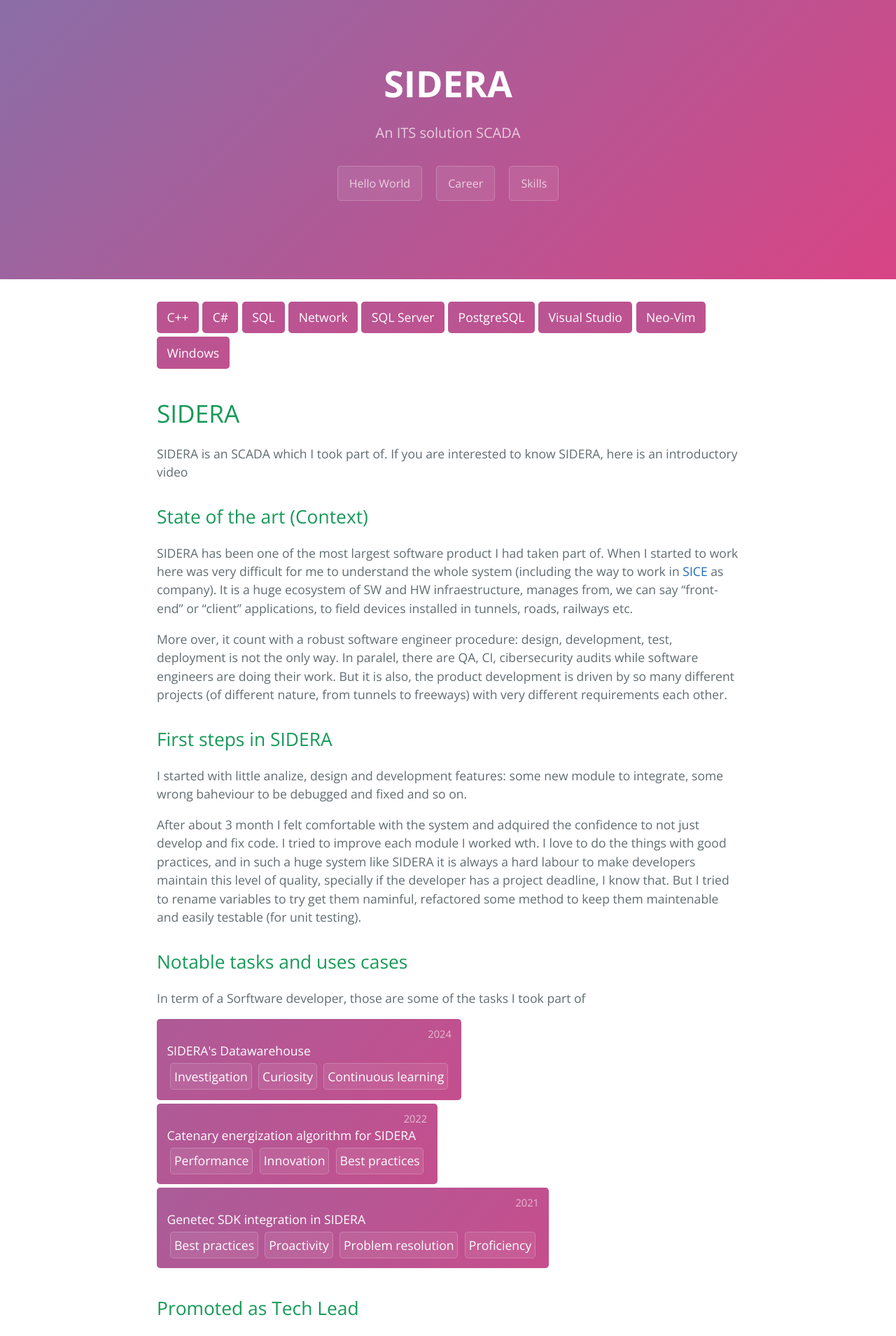
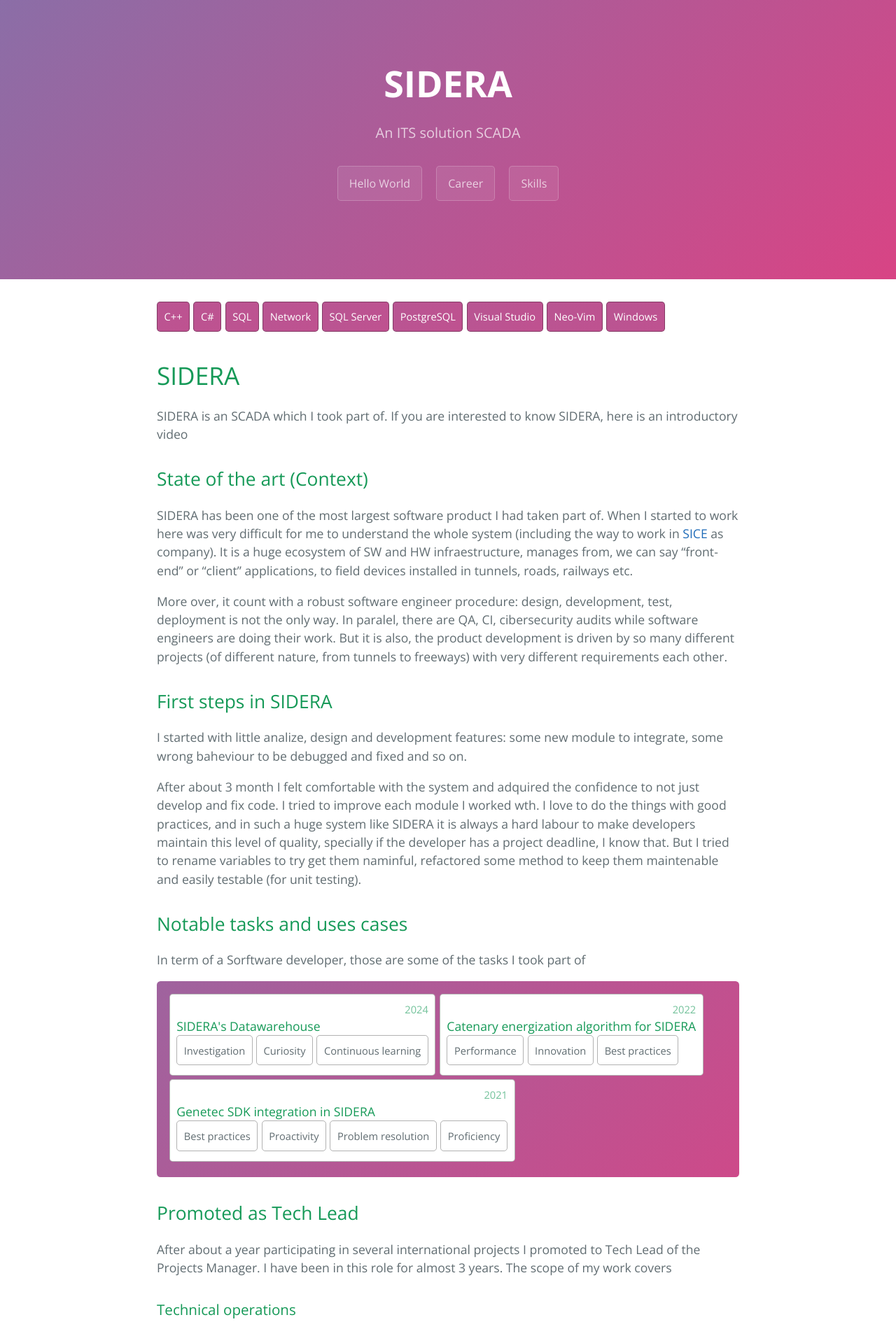
Before and after one commit to Carlosmape/carlosmape.github.io, a Jekyll site: the page built from _posts/2022-01-01-sidera.md, in a window 1280 px wide. Shown: the top 1909 px of the page at 70% size. Built offline with Jekyll 4.4.1, drawn with Linux system fonts in a browser that asks for light colours.

Commit message:
Impr: changed post-card render

```diff
--- a/_includes/post-card.html
+++ b/_includes/post-card.html
@@ -7,12 +7,12 @@
      data-ides="{{ usecase.ides | join: '$' | downcase }}"
      data-ddbb="{{ usecase.ddbb | join: '$' | downcase }}">
 
-	<a href="{{ usecase.url }}" class="post-card backgrounded" title="{{ usecase.description }}">
+	<a href="{{ usecase.url }}" class="post-card" title="{{ usecase.description }}">
 		<div class="post-date">{{ usecase.date | split: " " | first | split: "-" | first}}</div>
 		<div class="post-title">{{ usecase.title }}</div>
-		<div class="post-tags">
+		<div class="skills">
 			{% for tag in usecase.tags %}
-			<div class="post-tag">{{ tag }}</div>
+			<div class="skill-card">{{ tag }}</div>
 			{% endfor %}
 		</div>
 	</a>
--- a/_includes/related-posts.html
+++ b/_includes/related-posts.html
@@ -1,5 +1,5 @@
 <h3>Related entries</h3>
-<div class="posts">
+<div class="posts backgrounded">
 	{% assign post_to_render = site.related_posts %}
 	{% for usecase in post_to_render %}
 	{% include post-card.html %}
--- a/_posts/2022-01-01-sidera.md
+++ b/_posts/2022-01-01-sidera.md
@@ -26,7 +26,7 @@
 
 ## Notable tasks and uses cases
 In term of a Sorftware developer, those are some of the tasks I took part of
-<div class="posts">
+<div class="posts backgrounded">
     {% for usecase in site.categories['SICE'] %}
         {% if usecase.title != page.title %}
             {% include post-card.html %}
@@ -52,7 +52,7 @@
 ### Troubleshooting
 Troubleshoot technical issues that involve software development, engineering tasks, and product releases.
 
-### leadership
+### Leadership
 Lead software development or software engineering teams, and demonstrate personable and capable leadership skills.
 
 ### Architecture and design
--- a/assets/css/style.scss
+++ b/assets/css/style.scss
@@ -6,6 +6,7 @@
   background: linear-gradient(-45deg, $bg-color-primary, $bg-color-secondary, $bg-color-terciary, $bg-color-cuaternary);
   animation: gradient 15s ease-in-out infinite;
   background-size: 400em 400em;
+  color: $header-heading-color;
 }
 
 @keyframes gradient {
@@ -21,11 +22,15 @@
 }
 
 .posts, .skills{
+  border-radius: 0.3em;
   column-gap: 0.3em;
   display: flex;
   flex-wrap: wrap;
   align-content: stretch;
   justify-content: flex-start;
+}
+.posts{
+  padding:1em;
 }
 
 .post-card, .skill-card{
@@ -34,43 +39,35 @@
   flex-direction: column;
   flex-wrap: wrap;
   align-content: stretch;
-  // width:22em;
-  // height:11em;
   margin: 0 0 0.3em 0 !important;
-  padding: 0.6rem 0.9rem;
+  padding: 0.6rem 0.6rem;
   text-decoration: none;
   border-radius: 0.3rem;
+  border-color: rgba(0, 0, 0, 0.3);
+  border-width: 1px;
+  border-style: solid;
   transition: color 0.2s, background 0.2s, border-color 0.2s;
-  color: $header-heading-color;
   &:hover{
     text-decoration: none;
     opacity:60%;
     transition: opacity 0.2s
   }
 }
-
+.post-card {
+  background-color: #FFF;
+  color: $body-text-color;
+}
+.skill-card{
+  font-size: smaller;
+}
+.post-title{
+  color: $section-headings-color;
+}
 .post-date {
   opacity: 0.6;
   font-size: smaller;
   align-self: end;
-}
-
-.post-tags{
-  display: flex;
-  flex-wrap: wrap;
-  justify-content: space-between;
-  // transition: color 0.2s, background-color 0.2s, border-color 0.2s;
-}
-.post-tag {
-  break-inside:avoid;
-  margin: 0.3rem !important;
-  padding: 0.3rem;
-  background-color: rgba(255, 255, 255, 0.08);
-  border-color: rgba(255, 255, 255, 0.2);
-  border-style: solid;
-  border-width: 1px;
-  border-radius: 0.3rem;
-  color: $header-heading-color;
+  color: $section-headings-color;
 }
 
 .dropdown {
```
Also changed, not shown: career/experience/index.md (+3 -3 lines), projects/index.md (+1 -1 lines).
